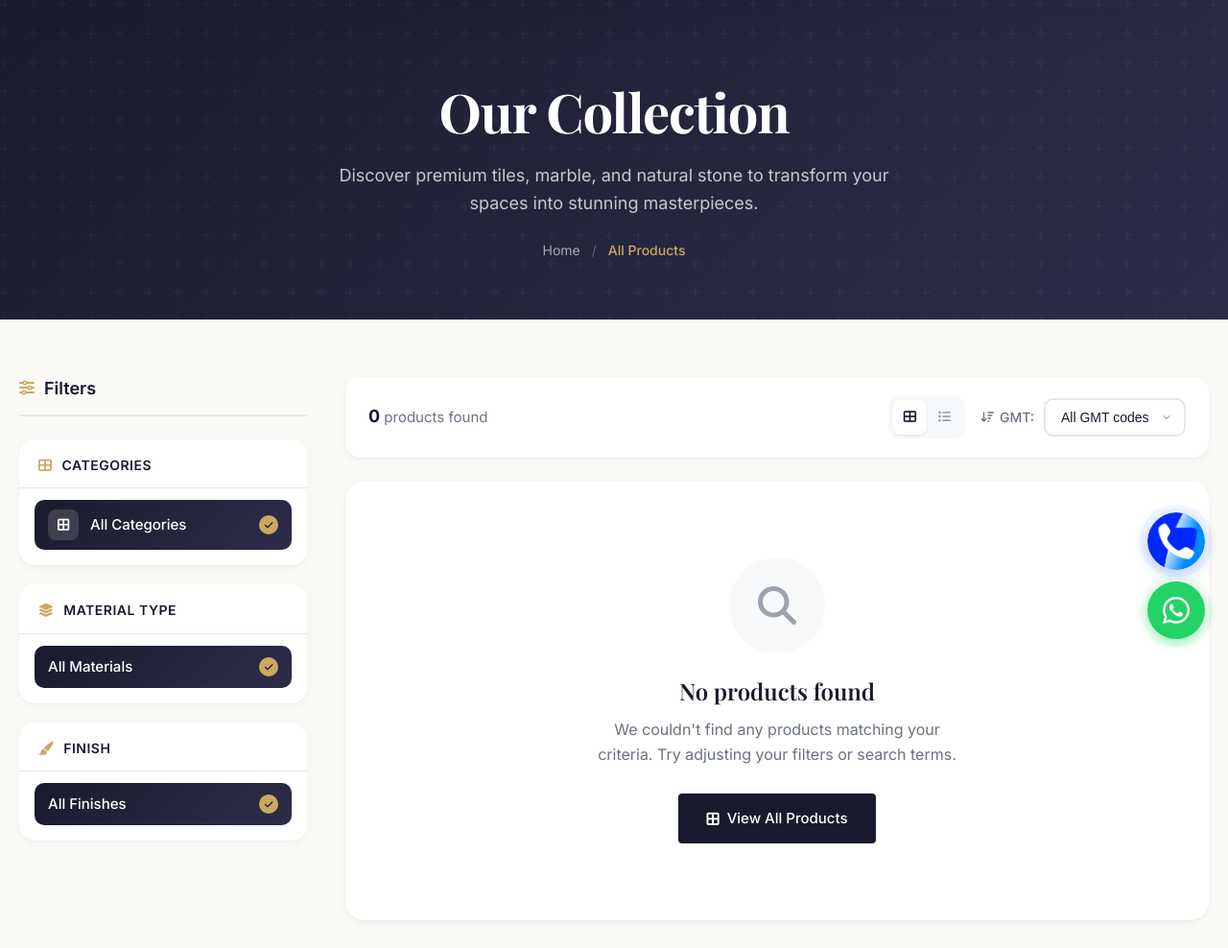
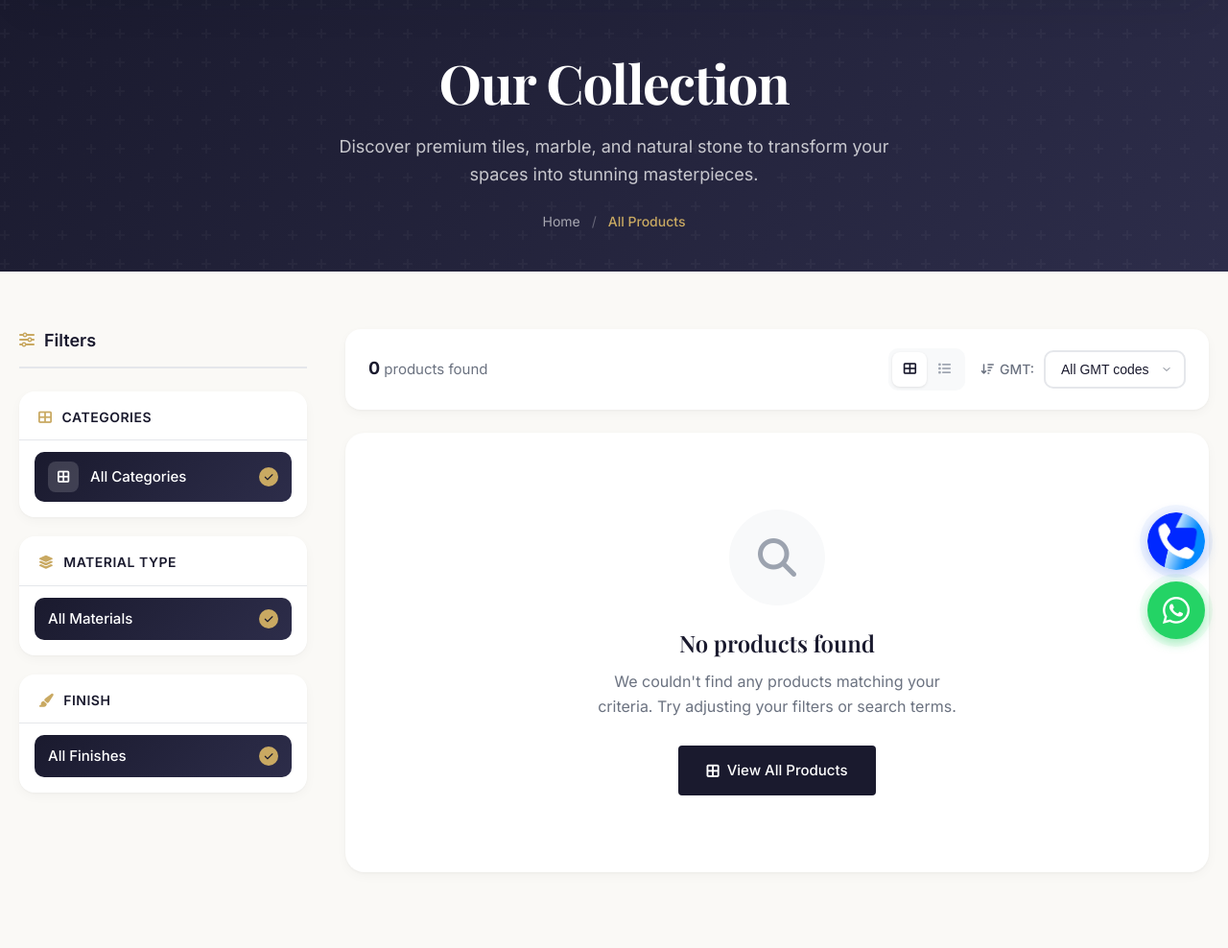
Before and after one commit to Naman7564/Glowall, a Django app: page /products/ in a window 1280 px wide. Shown: the part 110-1098 px from the top of the page at 96% size. Run offline with Django 5.2, Linux system fonts and the light colour scheme; data that the repository does not hold is empty.

Commit message:
AI Update: Reduced height of collection header in product list page

```diff
--- a/tiles_catalog/templates/catalog/product_list.html
+++ b/tiles_catalog/templates/catalog/product_list.html
@@ -8,7 +8,7 @@
 /* Modern Catalog Page Enhancements */
 .catalog-hero {
     background: linear-gradient(135deg, var(--primary-color) 0%, #2d2d4a 100%);
-    padding: 80px 0 60px;
+    padding: 50px 0 40px;
     position: relative;
     overflow: hidden;
 }
```
